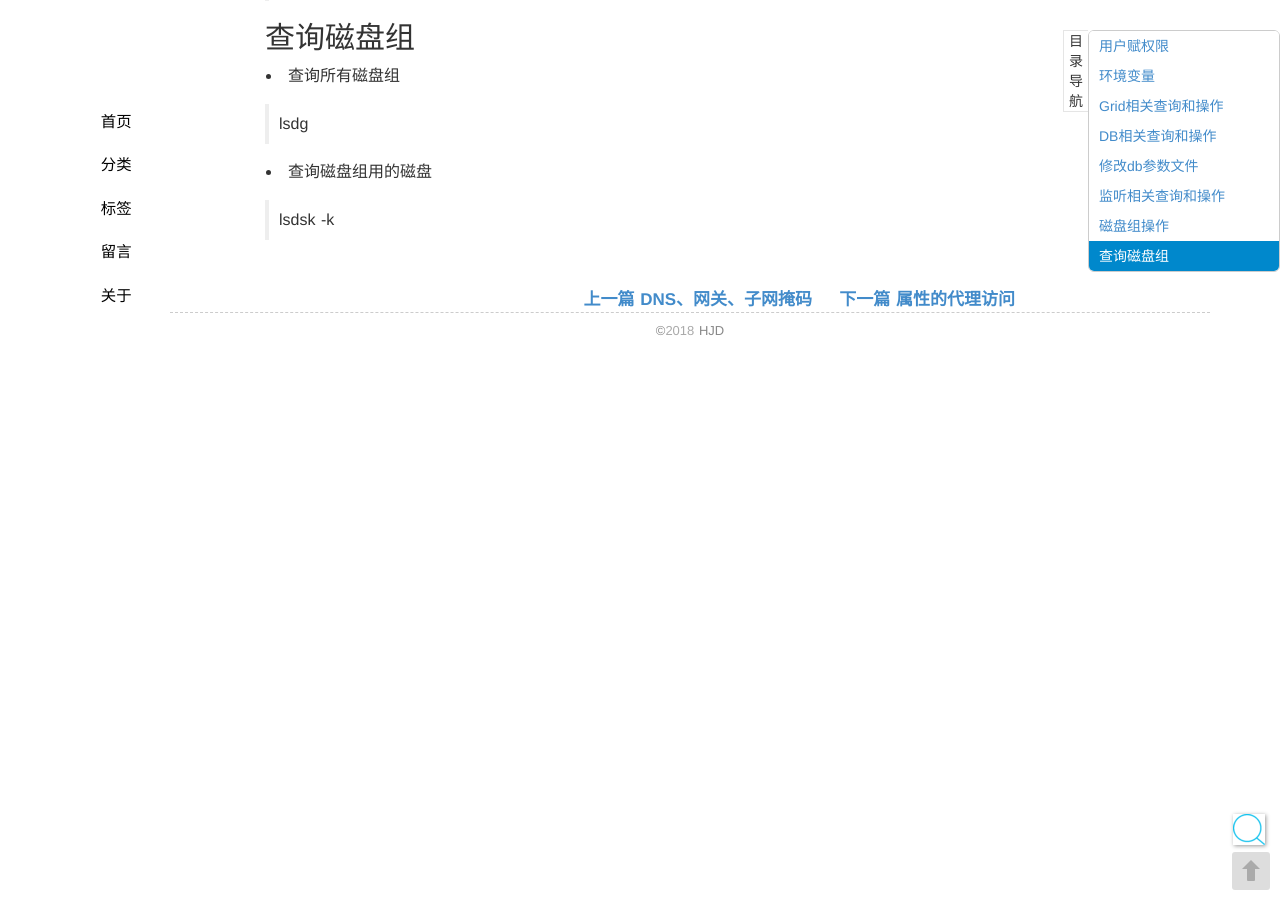
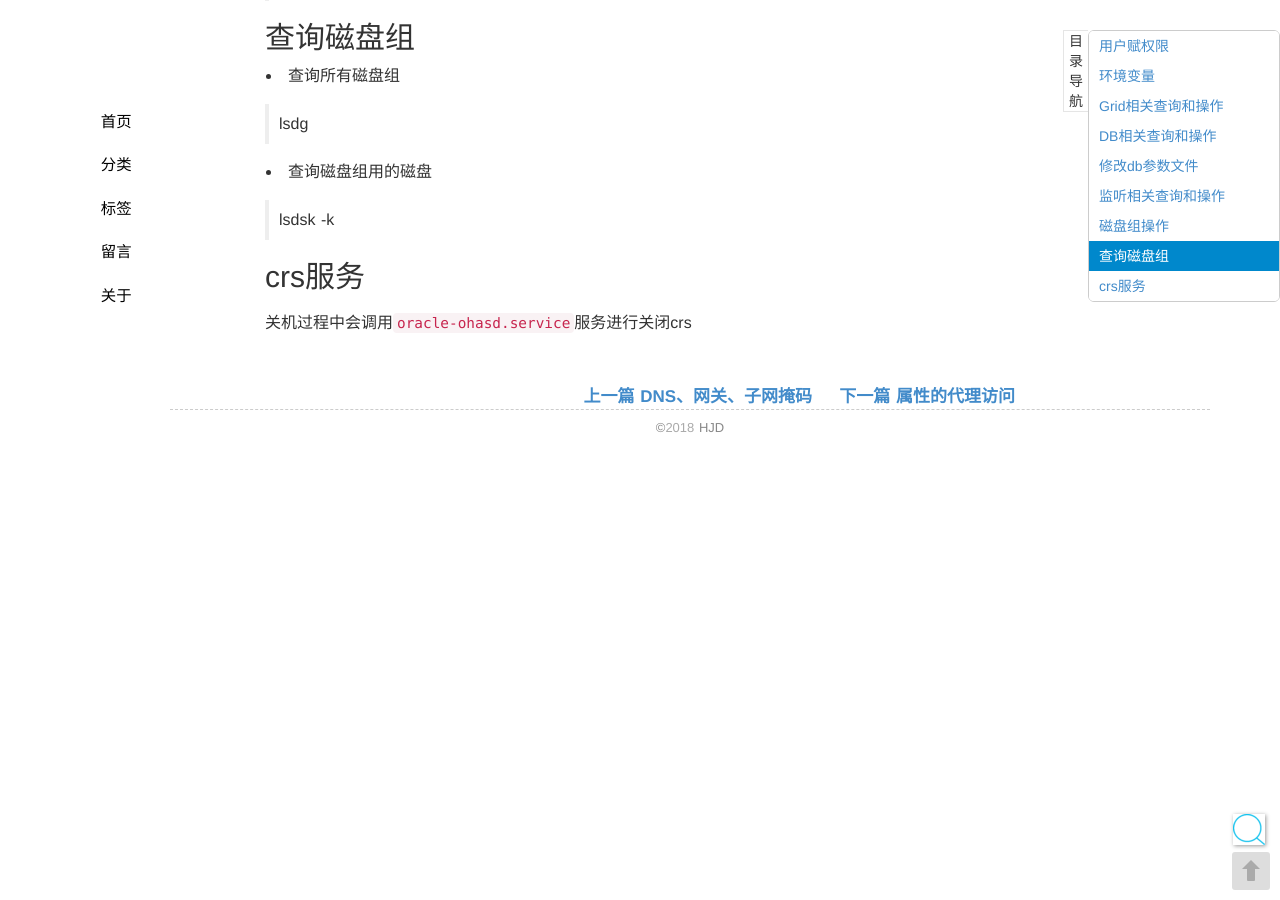
Before and after one commit to seekplum/seekplum.github.io, a Jekyll site: the page built from _posts/2018-04-13-oracle-command.md, in a window 1280 px wide and 900 px high, scrolled down 8013 px. Built offline with Jekyll 4.4.1, drawn with Linux system fonts in a browser that asks for light colours; comment, search, counter and statistics services are not loaded.

Commit message:
crs关机服务

```diff
--- a/_posts/2018-04-13-oracle-command.md
+++ b/_posts/2018-04-13-oracle-command.md
@@ -357,3 +357,6 @@ alter diskgroup DATADG set attribute 'disk_repair_time'='36h';
 * 查询磁盘组用的磁盘
 
 > lsdsk -k
+
+## crs服务
+关机过程中会调用`oracle-ohasd.service`服务进行关闭crs
```
Also changed, not shown: 1 other file.
